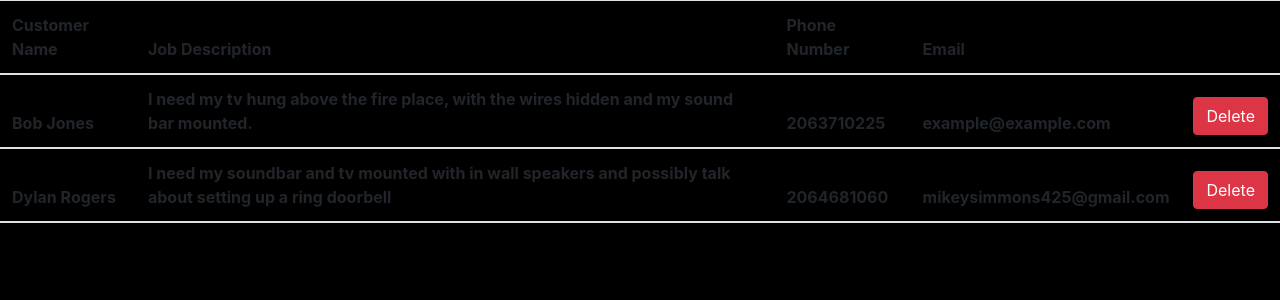
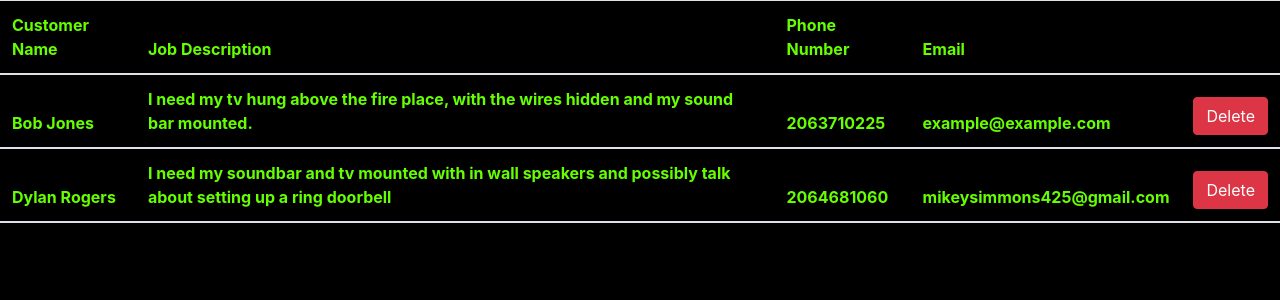
Before and after one commit to Mikey-Simmons/flatscreenguru, a Django app: page /jobs in a window 1280 px wide. Shown: the part 98-398 px from the top of the page. Run offline with Django 3.2, Linux system fonts and the light colour scheme; data comes from the database, SQL or seed files in the repository; lists and menus that the app fills with data are empty; some libraries are stand-ins or nearby versions.

Commit message:
Update style.css

```diff
--- a/main/static/css/style.css
+++ b/main/static/css/style.css
@@ -178,3 +178,6 @@ body{
     color: #66ff00 !important;
     background-color: black;
 }
+.table{
+    color:#66ff00
+}
```
